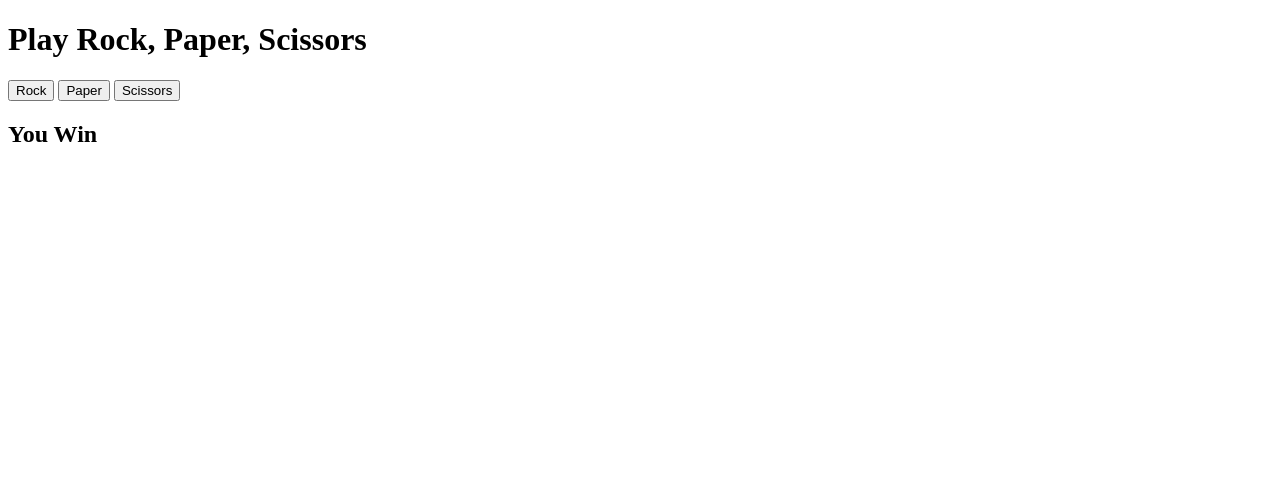
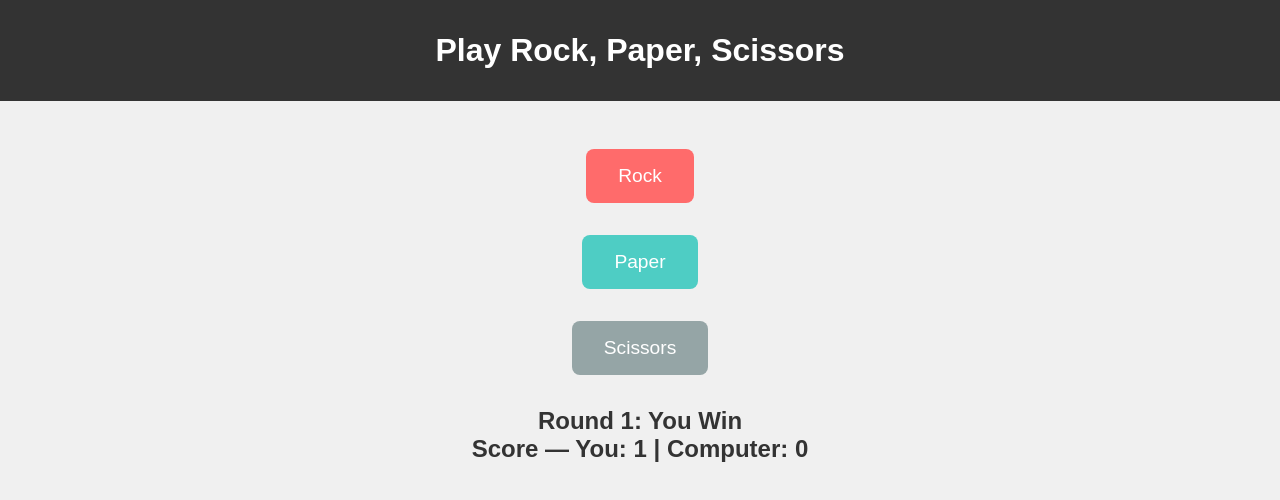
Before and after one commit to avzaran/game1, a website: page index.html in a window 1280 px wide. Both pictures are taken after a click on the button "Rock". Drawn offline with Linux system fonts and the light colour scheme.

Commit message:
add round and UI

```diff
--- /dev/null
+++ b/css/style.css
@@ -0,0 +1,81 @@
+/* Reset default styles */
+* {
+    margin: 0;
+    padding: 0;
+    box-sizing: border-box;
+}
+
+body {
+    font-family: Arial, sans-serif;
+    min-height: 100vh;
+    display: flex;
+    flex-direction: column;
+    align-items: center;
+    background-color: #f0f0f0;
+}
+
+header {
+    text-align: center;
+    padding: 2rem;
+    width: 100%;
+    background-color: #333;
+    color: white;
+}
+
+main {
+    display: flex;
+    flex-direction: column;
+    align-items: center;
+    gap: 2rem;
+    padding: 3rem;
+}
+
+button {
+    padding: 1rem 2rem;
+    font-size: 1.2rem;
+    border: none;
+    border-radius: 8px;
+    cursor: pointer;
+    transition: transform 0.2s, background-color 0.2s;
+}
+
+button:hover {
+    transform: scale(1.05);
+}
+
+button:active {
+    transform: scale(0.95);
+}
+
+.rock {
+    background-color: #ff6b6b;
+    color: white;
+}
+
+.paper {
+    background-color: #4ecdc4;
+    color: white;
+}
+
+.scissors {
+    background-color: #95a5a6;
+    color: white;
+}
+
+button:disabled {
+    opacity: 0.6;
+    cursor: not-allowed;
+    transform: none;
+}
+
+.gameResult {
+    text-align: center;
+    font-size: 1.5rem;
+    white-space: pre-line;
+    color: #333;
+}
+
+.restart-btn {
+    background-color: #3498db;
+    color: white;
+}
--- a/index.html
+++ b/index.html
@@ -4,7 +4,7 @@
     <meta charset="UTF-8">
     <meta name="viewport" content="width=device-width, initial-scale=1.0">
     <title>Gam-e</title>
-
+    <link rel="stylesheet" href="./css/style.css">
 </head>
 <body>
     <header>
--- a/js/main.js
+++ b/js/main.js
@@ -1,60 +1,103 @@
+const rockBtn = document.querySelector(".rock");
+const paperBtn = document.querySelector(".paper");
+const scissorsBtn = document.querySelector(".scissors");
+let playerSelection = null;
 
-const rockBtn = document.querySelector('.rock');
-const paperBtn = document.querySelector('.paper');
-const scissorsBtn = document.querySelector('.scissors');
-let playerSelection = null;
+let playerScore = 0;
+let computerScore = 0;
+let round = 0;
 
 let computerSelection = getCompChoice();
 let gameRes = playRound(playerSelection, computerSelection);
 console.log(gameRes);
 
-rockBtn?.addEventListener('click', () => playerClick('Rock'));
-paperBtn?.addEventListener('click', () => playerClick('Paper'));
-scissorsBtn?.addEventListener('click', () => playerClick('Scissors'));
+rockBtn?.addEventListener("click", () => playerClick("Rock"));
+paperBtn?.addEventListener("click", () => playerClick("Paper"));
+scissorsBtn?.addEventListener("click", () => playerClick("Scissors"));
 
+function playerClick(playerChoice) {
+  if (round >= 3) return;
+  playerSelection = playerChoice;
+  let computerSelection = getCompChoice();
+  gameRes = playRound(playerSelection, computerSelection);
 
-function playerClick (playerChoice){
-    playerSelection = playerChoice;
-    let computerSelection = getCompChoice();
-    gameRes = playRound(playerSelection, computerSelection);
-    console.log (gameRes);
-    document.querySelector('.gameResult').textContent = gameRes;
-    return gameRes
+  if (gameRes === "You Win") playerScore++;
+  else if (gameRes === "You Lose") computerScore++;
+
+  round++;
+
+  document.querySelector(
+    ".gameResult"
+  ).textContent = `Round ${round}: ${gameRes}\nScore — You: ${playerScore} | Computer: ${computerScore}`;
+
+  if (round === 3) {
+    let finalResult = "";
+    if (playerScore > computerScore)
+      finalResult = "Game over: You won the game!";
+    else if (playerScore < computerScore)
+      finalResult = "Game over: You lost the game!";
+    else finalResult = "Game over: It's a tie overall!";
+
+    document.querySelector(".gameResult").textContent += `\n${finalResult}`;
+
+    disableButtons(true);
+
+    addRestartButton();
+  }
+
+  return gameRes;
 }
 
-
-
-function getCompChoice (){
-    let randomNum = Math.floor(Math.random()*3);
-    let compChoice
-    if (randomNum == '0'){
-        compChoice = 'Rock'
-    }
-    else if (randomNum == '1'){
-        compChoice = 'Paper'
-    }
-    else if (randomNum == '2'){
-        compChoice = 'Scissors'
-    }
-    return compChoice
+function getCompChoice() {
+  let randomNum = Math.floor(Math.random() * 3);
+  let compChoice;
+  if (randomNum == "0") {
+    compChoice = "Rock";
+  } else if (randomNum == "1") {
+    compChoice = "Paper";
+  } else if (randomNum == "2") {
+    compChoice = "Scissors";
+  }
+  return compChoice;
 }
 
+function playRound(playerSelection, computerSelection) {
+  let game = null;
+  if (playerSelection == computerSelection) {
+    return (game = "it's a tie");
+  } else if (
+    (playerSelection == "Rock" && computerSelection == "Scissors") ||
+    (playerSelection == "Paper" && computerSelection == "Rock") ||
+    (playerSelection == "Scissors" && computerSelection == "Paper")
+  ) {
+    game = "You Win";
+  } else {
+    game = "You Lose";
+  }
 
-function playRound(playerSelection, computerSelection) {
-    let game = null;
-    if (playerSelection == computerSelection){
-        return game = "it's a tie"
-    }
-    else if (
-        (playerSelection == 'Rock' && computerSelection == 'Scissors') ||
-        (playerSelection == 'Paper' && computerSelection == 'Rock') ||
-        (playerSelection == 'Scissors' && computerSelection == 'Paper')
-    ){
-    game = "You Win"
-    }
-    else {
-        game = "You Lose"
-    }
+  return game;
+}
 
-    return game
+function disableButtons(disable) {
+  rockBtn.disabled = disable;
+  paperBtn.disabled = disable;
+  scissorsBtn.disabled = disable;
 }
+
+function addRestartButton() {
+  if (document.querySelector(".restart-btn")) return;
+
+  const restartBtn = document.createElement("button");
+  restartBtn.textContent = "Restart Game";
+  restartBtn.classList.add("restart-btn");
+  document.querySelector("main").appendChild(restartBtn);
+
+  restartBtn.addEventListener("click", () => {
+    playerScore = 0;
+    computerScore = 0;
+    round = 0;
+    document.querySelector(".gameResult").textContent = "";
+    disableButtons(false);
+    restartBtn.remove();
+  });
+}
```
